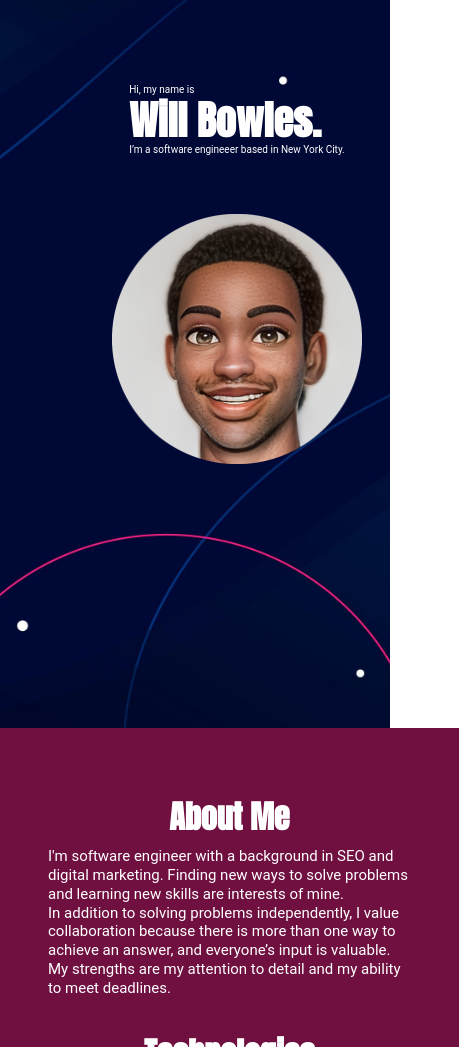
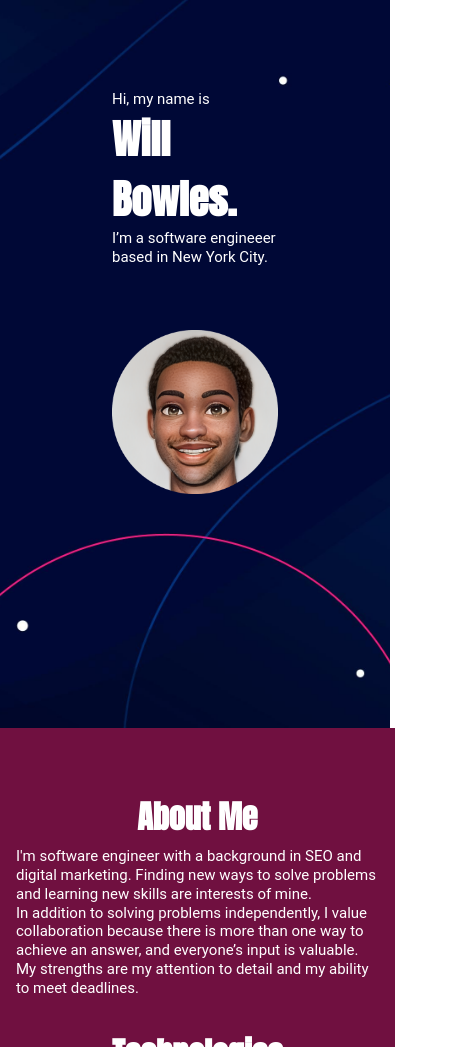
Before and after one commit to vvillbiii/vvillbiii-portfolio-v1, a React (Create React App) app: page / in a window 390 px wide. Shown: the part 116-1163 px from the top of the page, 459 px wide, since content can reach past the window. Built offline with nearby package versions, Linux system fonts and the light colour scheme.

Commit message:
updated media query to target max-width 644px

```diff
--- a/src/components/About/About.js
+++ b/src/components/About/About.js
@@ -6,6 +6,7 @@ const About = () => {
       <div className="about-section">
         <div>
           <h2>About Me</h2>
+          <div className="about-section__content">
             <p>
               I'm software engineer with a background in SEO and digital
               marketing. Finding new ways to solve problems and learning new
@@ -15,6 +16,7 @@ const About = () => {
               answer, and everyone’s input is valuable. My strengths are my
               attention to detail and my ability to meet deadlines.
             </p>
+          </div>
         </div>
         <div className="tech-section">
           <h2>Technologies I Work With</h2>
--- a/src/components/About/about.css
+++ b/src/components/About/about.css
@@ -57,7 +57,10 @@
   margin: 0rem 1rem;
 }
 
-@media screen and (max-width: 480px) {
+@media screen and (max-width: 644px) {
+  .about-section {
+    padding: 0rem 1rem;
+  }
   .about-section h2 {
     font-size: 2rem;
   }
--- a/src/components/Header/header.css
+++ b/src/components/Header/header.css
@@ -14,8 +14,6 @@
   gap: 4rem;
   padding: 4rem 6rem;
   margin: 4rem auto;
-
-  /* border: 5px solid red; */
 }
 
 .header-font {
@@ -28,7 +26,7 @@
 
 .header-font p {
   font-family: "Roboto", sans-serif;
-  line-height: 0;
+  line-height: 1.25;
   font-size: 18px;
   overflow-wrap: break-word;
 }
@@ -38,7 +36,7 @@
   height: 390.06px;
 }
 
-@media screen and (max-width: 480px) {
+@media screen and (max-width: 644px) {
   .header-section {
     display: flex;
     flex-direction: column;
@@ -47,15 +45,12 @@
   .header-font h1 {
     font-size: 2.5rem;
   }
-
   .header-font p {
-    font-family: "Roboto", sans-serif;
-    line-height: 0;
-    font-size: 10px;
+    font-size: 15px;
   }
 
   .header-image {
-    width: 250px;
-    height: 250.06px;
+    width: 100%;
+    height: auto;
   }
 }
--- a/src/components/Navbar/navbar.css
+++ b/src/components/Navbar/navbar.css
@@ -29,7 +29,7 @@
   margin-left: 1rem;
 }
 
-@media screen and (max-width: 480px) {
+@media screen and (max-width: 644px) {
   .logo {
     font-size: 20px;
   }
--- a/src/components/Projects/projects.css
+++ b/src/components/Projects/projects.css
@@ -14,6 +14,7 @@
   justify-items: center;
   align-items: center;
   margin: 4rem auto;
+  padding: 0rem 4rem;
   /* border: 5px solid red; */
   max-width: 95rem;
 }
@@ -97,7 +98,7 @@
   font-weight: bold;
 }
 
-@media screen and (max-width: 480px) {
+@media screen and (max-width: 644px) {
   .project-section {
     display: flex;
     flex-direction: column;
```
Lines whose indentation alone changed are shown as unchanged.
